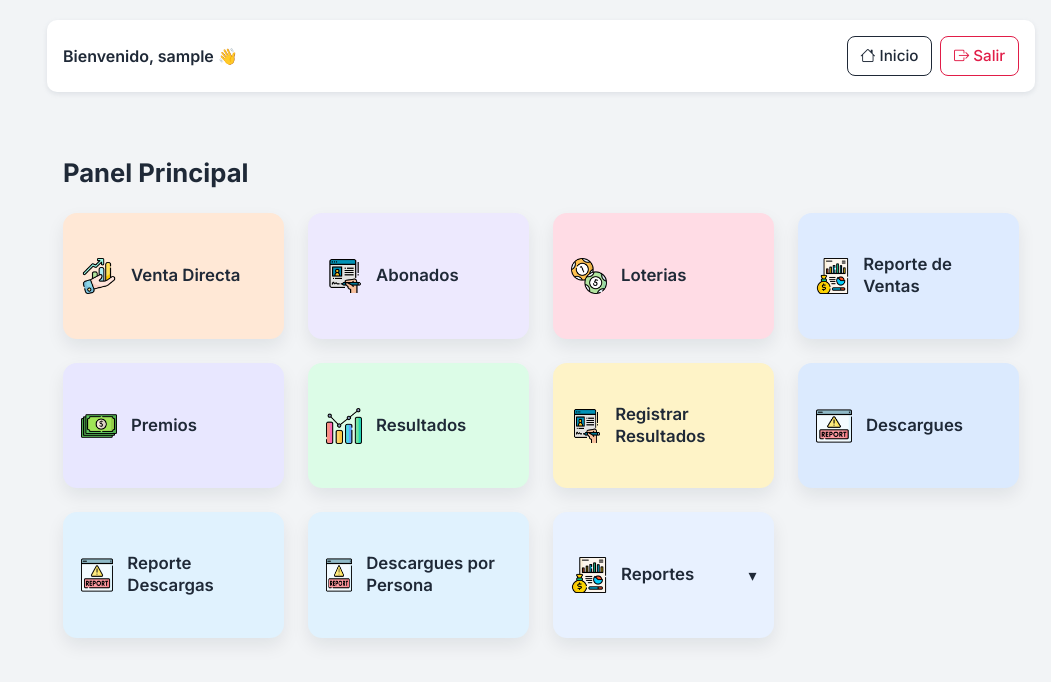
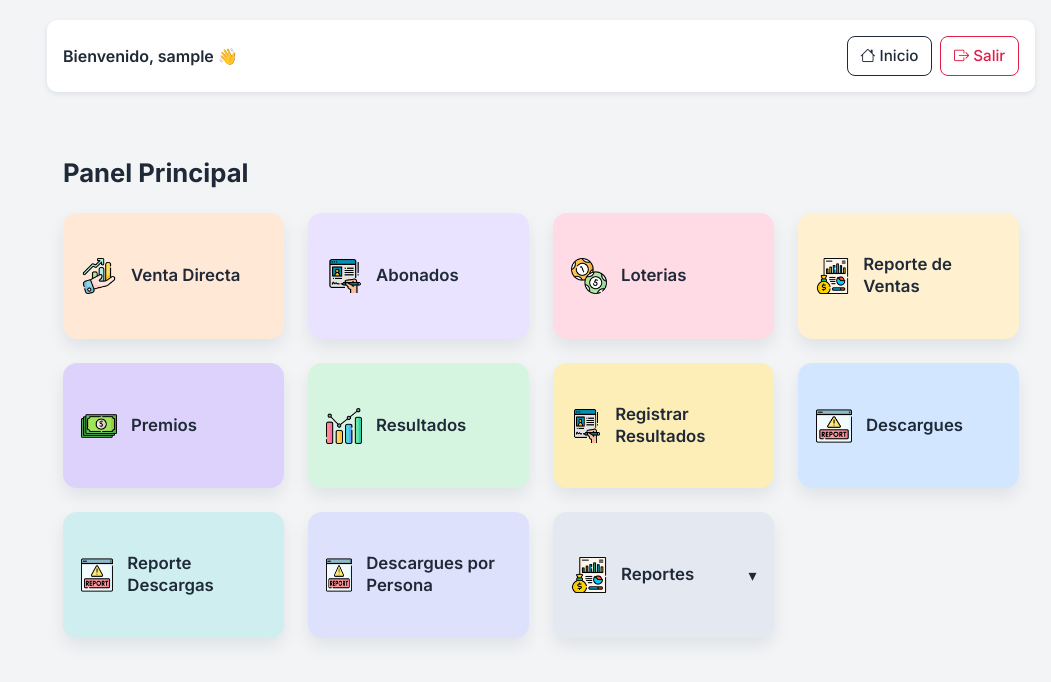
Before and after one commit to daniel0227/ventas, a Django app: page / in a window 1280 px wide. Shown: the top 682 px of the page, without its empty margins (229-1280 px from the left). Run offline with Django 5.2, Linux system fonts and the light colour scheme; the visitor is signed in with stand-in values (Sample User, id 1); data that the repository does not hold is empty; some libraries are stand-ins or nearby versions.

Commit message:
Diferencia tonos de tarjetas en el Panel Principal
Los 4 azules casi identicos pasan a una gama fria variada (azul cielo,
teal, periwinkle, slate) y se separan los dos lavandas (Abonados vs
Premios). Se agrega la clase menu-card-downloads-person para que
"Descargues por Persona" deje de compartir color con "Reporte Descargas".
Incluye el CSS recolectado (collectstatic) que sirve WhiteNoise.

Co-Authored-By: Claude Opus 4.8 <noreply@anthropic.com>

```diff
--- a/core/static/core/css/home.css
+++ b/core/static/core/css/home.css
@@ -72,17 +72,18 @@
   color: #1f2937;
 }
 
-.menu-card-sales        { background-color: #ffe8d6; }
-.menu-card-lotteries    { background-color: #ffdce5; }
-.menu-card-sales-report { background-color: #deebff; }
-.menu-card-prizes       { background-color: #e8e7ff; }
-.menu-card-prizes-report{ background-color: #ede9fe; }
-.menu-card-results      { background-color: #dcfce7; }
-.menu-card-register     { background-color: #fef3c7; }
-.menu-card-downloads    { background-color: #e0f2fe; }
-.menu-card-management   { background-color: #dbeafe; }
-.menu-card-abonados     { background-color: #ede9fe; }
-.menu-card-reports-group{ background-color: #e8f1ff; overflow: hidden; }
+.menu-card-sales          { background-color: #ffe8d6; } /* durazno */
+.menu-card-sales-report   { background-color: #fff0cf; } /* ambar */
+.menu-card-lotteries      { background-color: #ffdce5; } /* rosa */
+.menu-card-abonados       { background-color: #e9e3ff; } /* lavanda */
+.menu-card-prizes         { background-color: #ddd2fb; } /* violeta */
+.menu-card-prizes-report  { background-color: #ddd2fb; } /* violeta (sin uso en la vista) */
+.menu-card-results        { background-color: #d6f5e0; } /* verde */
+.menu-card-register       { background-color: #fdeeb8; } /* amarillo */
+.menu-card-management      { background-color: #d2e7ff; } /* azul cielo */
+.menu-card-downloads      { background-color: #cfeef0; } /* teal */
+.menu-card-downloads-person { background-color: #dde1fb; } /* periwinkle */
+.menu-card-reports-group  { background-color: #e4e8f1; overflow: hidden; } /* slate */
 
 .menu-collapse-toggle {
   width: 100%;
--- a/core/templates/core/home.html
+++ b/core/templates/core/home.html
@@ -171,7 +171,7 @@
 
       <div class="col-12 col-sm-6 col-xl-3">
         <a href="{% url 'descargues_por_persona' %}" class="menu-link">
-          <article class="card menu-card menu-card-downloads h-100">
+          <article class="card menu-card menu-card-downloads-person h-100">
             <div class="card-body menu-item">
               <picture>
                 <source srcset="{% static 'core/img/descargues.webp' %}" type="image/webp">
```
Also changed, not shown: 1 other file.
